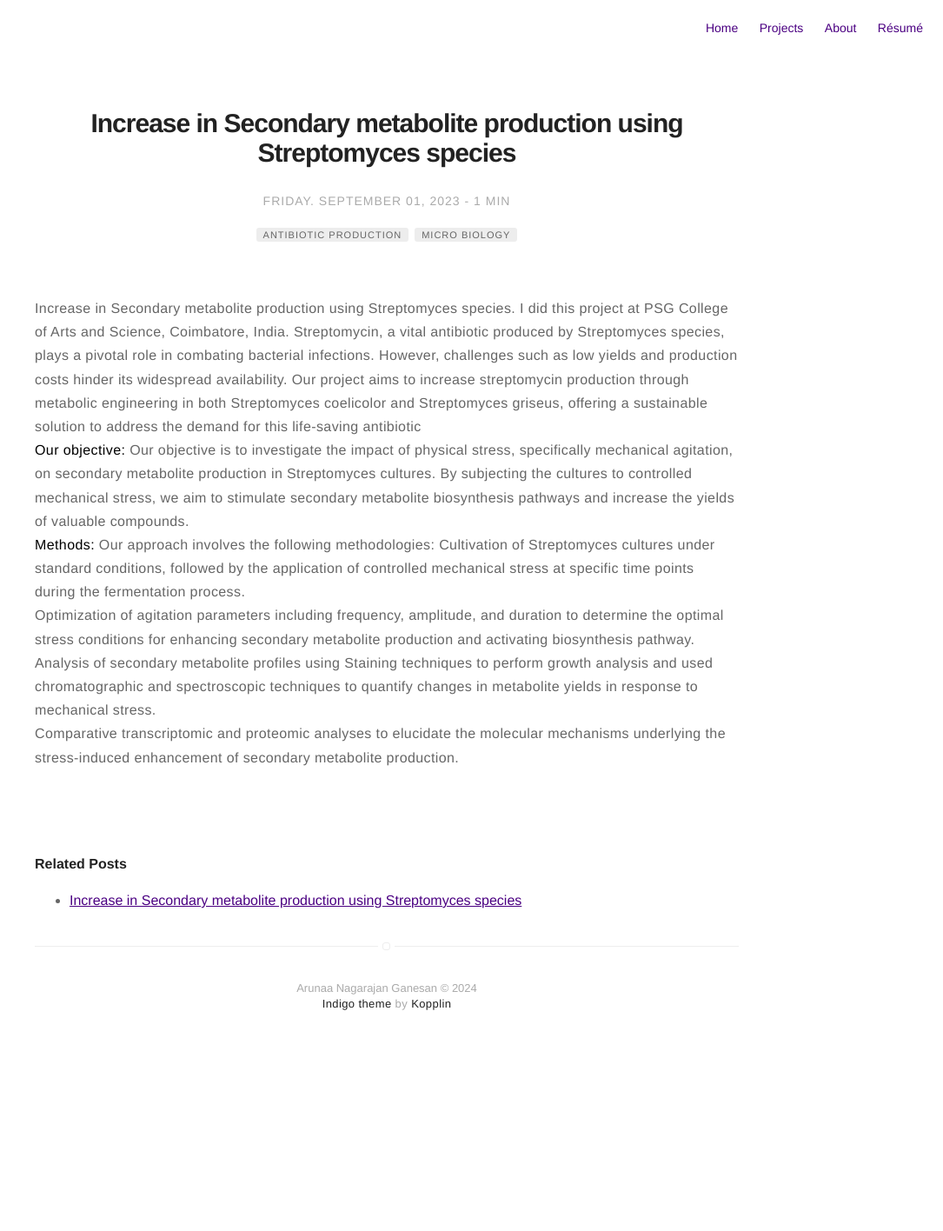
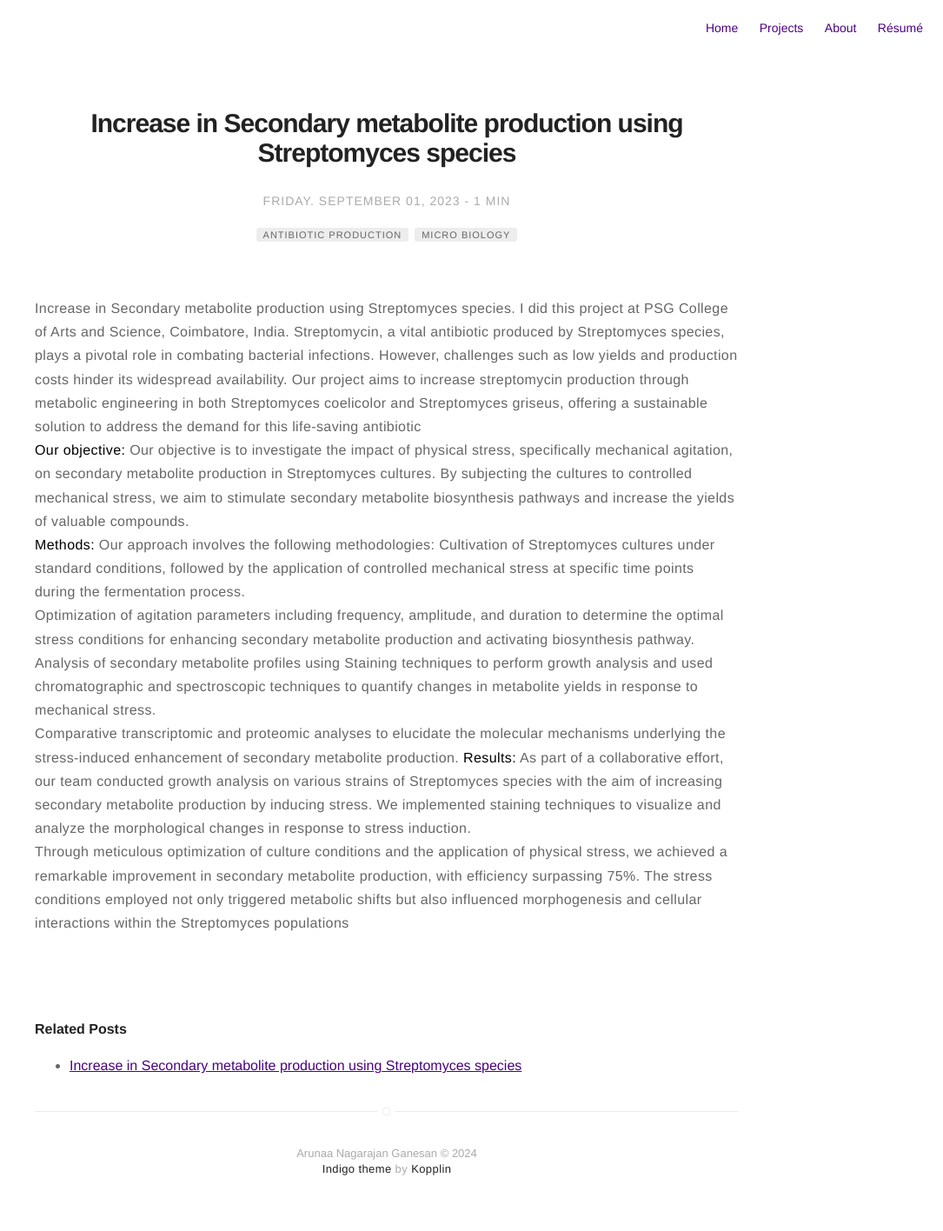
Before and after one commit to arunaang/arunaang.github.io, a Jekyll site: the page built from _posts/2023-09-24-Designing-Protein-Binder.markdown, in a window 1280 px wide. Shown: the whole page at 87% size, without its empty margins (195-1280 px from the left). Built offline with Jekyll 4.4.1, drawn with Linux system fonts in a browser that asks for light colours; nearby versions of some CDN libraries; before the commit the page ends 1226 px from its top, so only the background shows below that.

Commit message:
added more

```diff
--- a/_posts/2023-09-24-Designing-Protein-Binder.markdown
+++ b/_posts/2023-09-24-Designing-Protein-Binder.markdown
@@ -32,3 +32,7 @@ Optimization of agitation parameters including frequency, amplitude, and duratio
 Analysis of secondary metabolite profiles using Staining techniques to perform growth analysis and used chromatographic and spectroscopic techniques to quantify changes in metabolite yields in response to mechanical stress.
 <br>
 Comparative transcriptomic and proteomic analyses to elucidate the molecular mechanisms underlying the stress-induced enhancement of secondary metabolite production.
+**Results:**
+As part of a collaborative effort, our team conducted growth analysis on various strains of Streptomyces species with the aim of increasing secondary metabolite production by inducing stress. We implemented staining techniques to visualize and analyze the morphological changes in response to stress induction.
+<br>
+Through meticulous optimization of culture conditions and the application of physical stress, we achieved a remarkable improvement in secondary metabolite production, with efficiency surpassing 75%. The stress conditions employed not only triggered metabolic shifts but also influenced morphogenesis and cellular interactions within the Streptomyces populations
```
